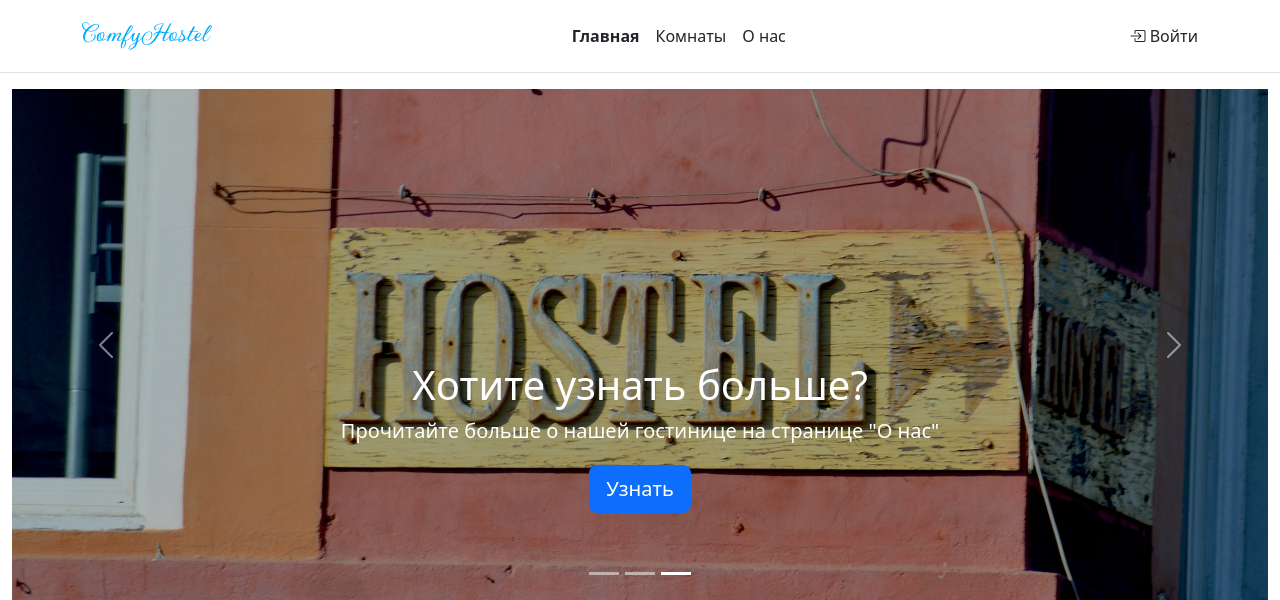
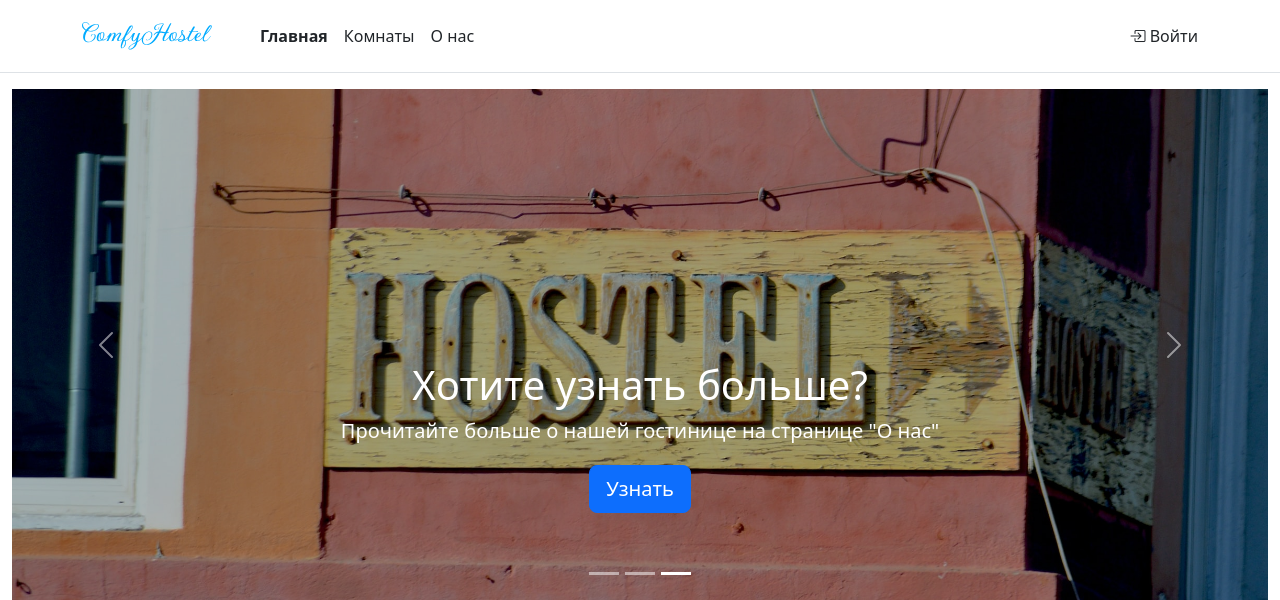
Before and after one commit to tchaura/django-hotel-project, a Django app: page /home/ in a window 1280 px wide. Shown: the top 600 px of the page. Run offline with Django 4.2, Linux system fonts and the light colour scheme; some libraries are stand-ins or nearby versions.

Commit message:
final commit

```diff
--- a/home/static/css/styles.css
+++ b/home/static/css/styles.css
@@ -1,7 +1,3 @@
 
 
 /*# sourceMappingURL=styles.css.map */
-@font-face {
-    font-family: "Gwendolyn";
-    src: url('Gwendolyn.ttf') format("truetype");
-}
--- a/home/templates/base_generic.html
+++ b/home/templates/base_generic.html
@@ -29,7 +29,7 @@
                     <img src="{% static 'comfyhostel_logo.svg' %}" width="130" alt="ComfyHostel" class="me-3">
                 </a>
 
-                <ul class="nav col-12 col-lg-auto me-lg-auto mb-2 justify-content-center mb-md-0" style="margin: 0 auto;">
+                <ul class="nav col-12 col-lg-auto me-lg-auto mb-2 justify-content-center mb-md-0 ms-lg-4">
                     <li><a href="{% url 'home' %}" class="nav-link px-2 link-dark{%  if request.path == '/home/' %} fw-bold{% endif %}">Главная</a></li>
                     <li><a href="{% url 'rooms' %}" class="nav-link px-2 link-dark{%  if request.path == '/rooms/' %} fw-bold {% endif %}">Комнаты</a></li>
                     <li><a href="{% url 'about' %}" class="nav-link px-2 link-dark{%  if request.path == '/about/' %} fw-bold {% endif %}">О нас</a></li>
--- a/home/views.py
+++ b/home/views.py
@@ -6,7 +6,6 @@ from .models import Room, Order, Basket, User
 from .forms import RegisterForm, NameEditForm
 from home.forms import UserLoginForm, RoomsFilterForm
 from django.contrib.auth.forms import PasswordChangeForm
-from django.http import HttpResponseRedirect
 from django.shortcuts import render, redirect
 from django.core.mail import send_mail, BadHeaderError
 from django.http import HttpResponse
@@ -37,6 +36,9 @@ def home(request):
                 return render(request, template_name='home/room_list.html', context=room_filter_context)
 
         return render(request, template_name='home.html', context={'form': form})
+
+    if request.method == 'POST' and request.POST.get('orderRoom'):
+        rooms(request)
 
     return render(request, template_name='home.html', context={'form': RoomsFilterForm()})
 
@@ -78,7 +80,8 @@ def filter_rooms(form):
         else:
             context['room_list'] = Room.objects.none()
     else:
-        context['room_list'] = Room.objects.none()
+        context['room_list'] = filtered_rooms_query_set
+        context['is_found'] = True
 
     return context
 
@@ -105,8 +108,6 @@ def rooms(request):
 
             if room_filter_context is not None:
                 context.update(room_filter_context)
-
-
 
     if request.method == 'POST' and request.POST.get('orderRoom'):
         ordered_room_number = request.POST.get('orderRoom')
@@ -139,8 +140,7 @@ class RoomsDetailView(generic.DetailView):
 def profile(request):
     if request.user.is_authenticated:
         user = get_user(request)
-        name_edit_form = NameEditForm(request.POST, instance=request.user)
-        password_change_form = PasswordChangeForm(request.user, request.POST)
+        password_change_form = PasswordChangeForm(request.user)
         user_orders = Order.objects.filter(customer=user.id)
         context = {
             'current_user': user,
@@ -150,10 +150,12 @@ def profile(request):
         context = {}
 
     if request.method == 'POST' and request.POST.get('editName') == 'edit':
+        name_edit_form = NameEditForm()
         context['name_edit_form'] = name_edit_form
         return render(request, 'profile.html', context)
 
     if request.method == 'POST' and request.POST.get('saveName') == 'submit':
+        name_edit_form = NameEditForm(request.POST, instance=request.user)
         if name_edit_form.is_valid():
             name_edit_form.save()
         return render(request, 'profile.html', context)
@@ -162,6 +164,7 @@ def profile(request):
         context['password_change_form'] = password_change_form
 
     if request.POST.get('savePassword'):
+        password_change_form = PasswordChangeForm(request.user, request.POST)
         if password_change_form.is_valid():
             user = password_change_form.save()
             update_session_auth_hash(request, user)
@@ -241,7 +244,7 @@ def password_reset(request):
                         send_mail(subject, email, 'admin@example.com' , [user.email], fail_silently=False)
                     except BadHeaderError:
                         return HttpResponse('Invalid header found.')
-                    return redirect ("/password_reset/done/")
+                    return redirect("/password_reset/done/")
     password_reset_form = PasswordResetForm()
     return render(request=request, template_name="registration/password_reset_form.html", context={"password_reset_form":password_reset_form})
 
```
Also changed, not shown: home/admin.py (+16 -1 lines), home/models.py (+2 -23 lines), db.sqlite3, home/migrations/0040_remove_room_status.py (added), home/templates/image_2022-09-26_00-24-04.png (deleted), home/templates/roberto-nickson-emqnSQwQQDo-unsplash.jpg (deleted).
